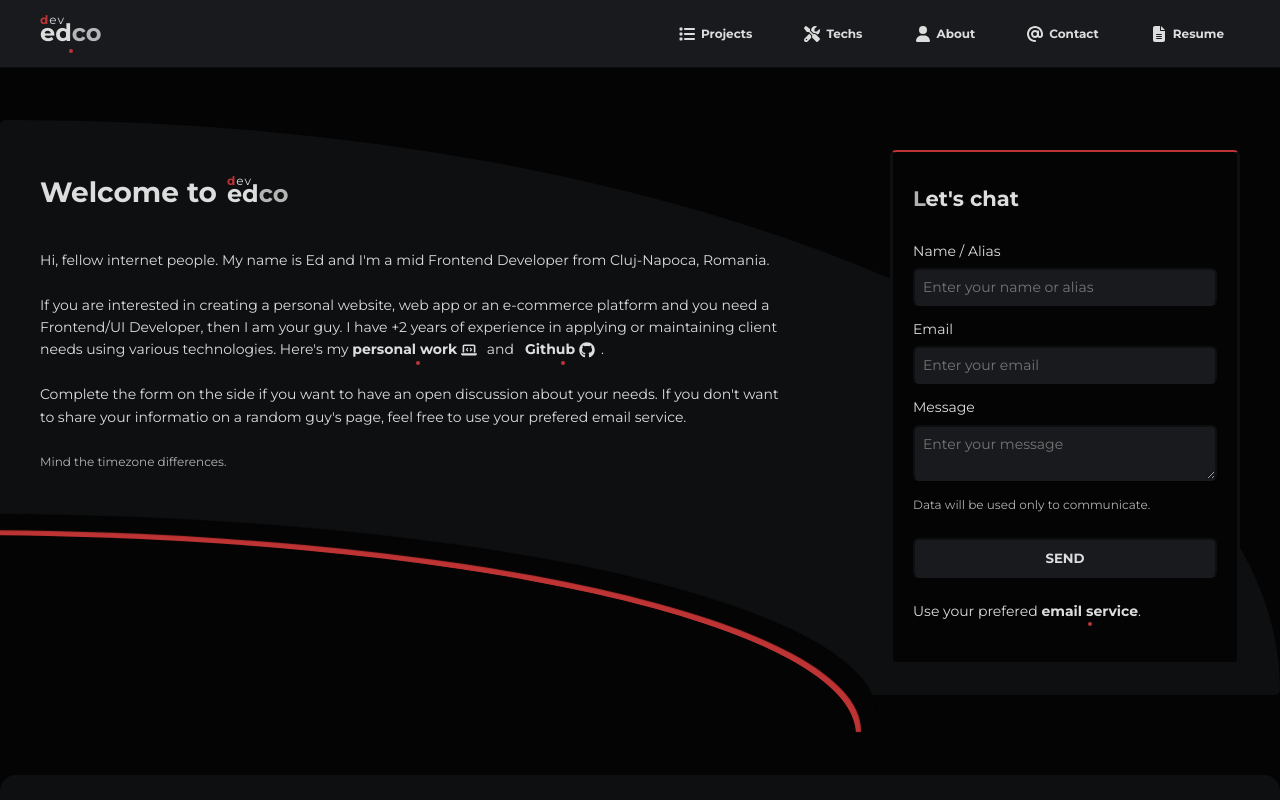
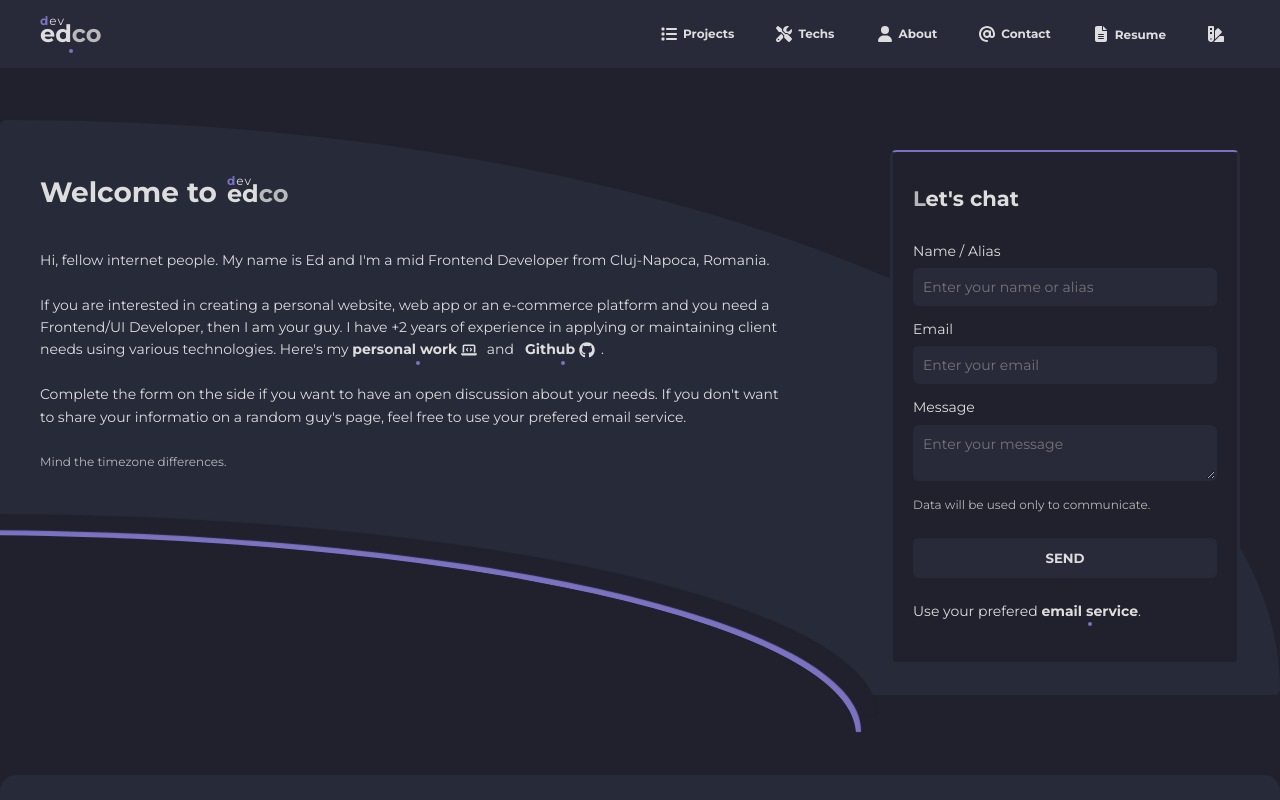
Before and after one commit to tasca-eduard/devedco, a Next.js app in the folder src/: page / in a window 1280 px wide. Shown: the top 800 px of the page. Built offline with nearby package versions, Linux system fonts and the light colour scheme; a web font is replaced by a local one.

Commit message:
Prototype desktop select

```diff
--- a/src/components/Header/Header.tsx
+++ b/src/components/Header/Header.tsx
@@ -7,7 +7,9 @@ import {
   faFileLines,
   faScrewdriverWrench,
   faUser,
-  faAt } from "@fortawesome/free-solid-svg-icons";
+  faAt,
+  faSwatchbook,
+  faGear} from "@fortawesome/free-solid-svg-icons";
 
 export default function Header() {
   //const
@@ -136,6 +138,26 @@ export default function Header() {
                   </span>
                 </button>
               </li>
+              <li className="nav-item">
+                <div className="select">
+                  <button className="nav-link round">
+                    <span>
+                      <FontAwesomeIcon icon={faSwatchbook} />
+                    </span>
+                  </button>
+                  <ul className="options">
+                    <li className="option">
+                      <button className="btn">Default</button>
+                    </li>
+                    <li className="option">
+                      <button className="btn">Twilight</button>
+                    </li>
+                    <li className="option">
+                      <button className="btn">Dracula</button>
+                    </li>
+                  </ul>
+                </div>
+              </li>
             </ul>
           </nav>
         </div>
--- a/src/scss/components/_menu.scss
+++ b/src/scss/components/_menu.scss
@@ -27,7 +27,7 @@
   }
 
   .nav-item {
-    margin-left: 20px;
+    margin-left: 10px;
     display: flex;
   }
 
--- a/src/scss/main.scss
+++ b/src/scss/main.scss
@@ -5,6 +5,7 @@
 @import './shared/icons';
 @import './shared/helpers';
 @import './shared/buttons';
+@import './shared/select';
 @import './shared/forms';
 @import './shared/grid';
 @import './shared/header';
--- a/src/scss/shared/_buttons.scss
+++ b/src/scss/shared/_buttons.scss
@@ -78,7 +78,7 @@ a {
     }
 
     &:hover,
-    &:focus {
+    &:focus-visible {
         background: lighten($secondaryBg, 7%);
     }
 
@@ -108,6 +108,15 @@ a {
         transition: .2s cubic-bezier(0.165, 0.84, 0.44, 1);
     }
 
+    &.round {
+        border-radius: 50%;
+        aspect-ratio: 1;
+
+        .svg-inline--fa {
+            padding-right: 0;
+        }
+    }
+
     span {
         display: flex;
         align-items: center;
--- a/src/scss/shared/_header.scss
+++ b/src/scss/shared/_header.scss
@@ -8,7 +8,7 @@
     border-bottom: 1px solid $secondaryBorder;
 
     .header-container {
-        padding-block: 14px;
+        padding-block: 10px;
     }
 
     .nav {
@@ -18,7 +18,6 @@
     }
 
     .nav-item {
-        margin-left: 20px;
         display: flex;
     }
 
--- a/src/scss/shared/_resets.scss
+++ b/src/scss/shared/_resets.scss
@@ -29,6 +29,7 @@ small {
 
 ul {
     margin-left: 10px;
+    list-style-type: none;
 }
 
 button {
--- /dev/null
+++ b/src/scss/shared/_select.scss
@@ -0,0 +1,55 @@
+.select {
+  position: relative;
+
+  path {
+    transition: .4s cubic-bezier(0.175, 0.885, 0.32, 1.275);
+  }
+
+  button {
+    border: none;
+    transition: .4s cubic-bezier(0.175, 0.885, 0.32, 1.275);
+
+    &:focus {
+      background: transparent;
+      transform: rotate(-45deg);
+      bottom: 2px;
+
+      path {
+        fill: $accent;
+      }
+
+      & + {
+        .options {
+          opacity: 1;
+          margin-top: 0px;
+          border-top: 1px solid $accent;
+          transform: translateX(-50%) scale(1);
+        }
+      }
+    }
+  }
+
+  .options {
+    position: absolute;
+    left: 50%;
+    transform: translateX(-50%);
+    margin: 0;
+    margin-top: -10px;
+    opacity: 0;
+    transition: .3s cubic-bezier(0.175, 0.885, 0.32, 1.275);
+    border: 1px solid $secondaryBorder;
+    border-radius: 5px;
+    box-shadow: 0 4px 10px -4px darken($secondaryBorder, 10%);
+    transform: scale(0);
+  }
+
+  .option {
+    .btn {
+      text-align: left;
+      padding: 10px 14px;
+      border: none;
+      border-radius: 0;
+      font-size: 12px;
+    }
+  }
+}
--- a/src/scss/shared/_variables.scss
+++ b/src/scss/shared/_variables.scss
@@ -33,16 +33,16 @@ $white: #ffffff;
 
 // --- dark theme 2 - dracula
 
-$primaryBg: #040404;
-$secondaryBg: #0d0f11;
-$ternaryBg: #181a1e;
+// $primaryBg: #040404;
+// $secondaryBg: #0d0f11;
+// $ternaryBg: #181a1e;
 
-$primaryBorder: #181a1e;
-$secondaryBorder: darken($ternaryBg, 5%);
-$accent: #be3333;
+// $primaryBorder: #181a1e;
+// $secondaryBorder: darken($ternaryBg, 5%);
+// $accent: #be3333;
 
-$primaryText: #dddddd;
+// $primaryText: #dddddd;
 
-$inputBg: #181a1e;
+// $inputBg: #181a1e;
 
-$white: #ffffff;
+// $white: #ffffff;
```
